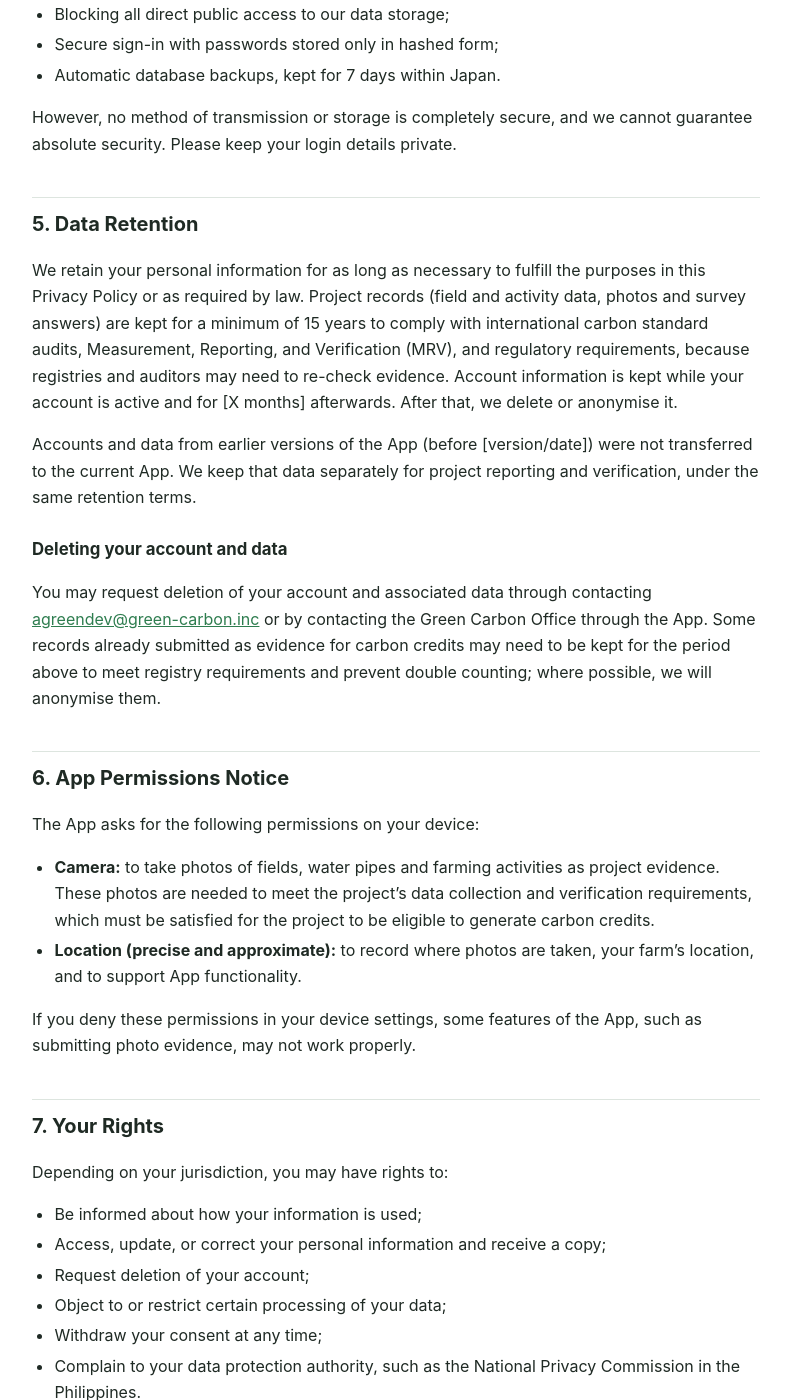
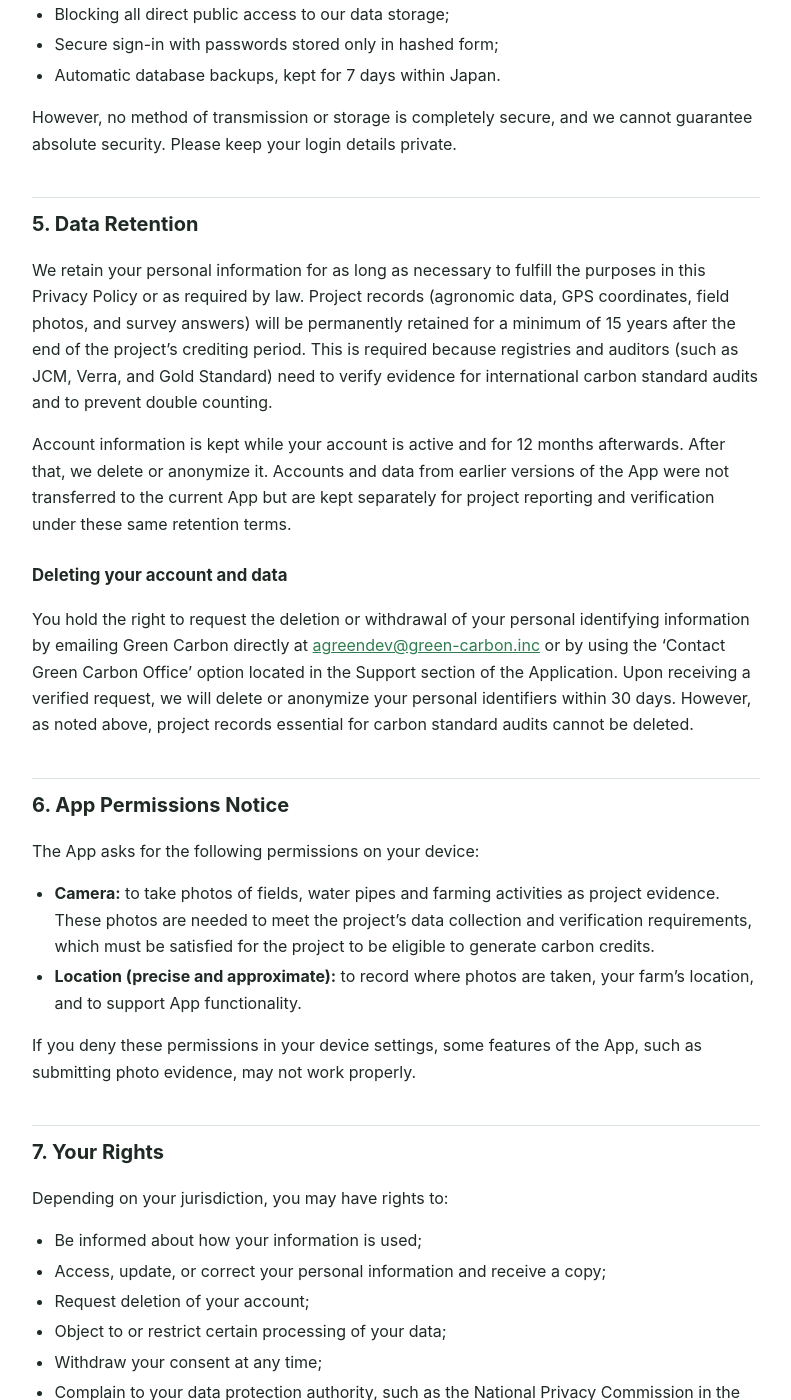
Before and after one commit to ajoanna-lgtm/agreen-legal, a Jekyll site: the page built from privacy.md, in a window 1280 px wide and 1400 px high, scrolled down 2842 px. Shown: the whole window, without its empty margins (244-1035 px from the left). Built offline with Jekyll 4.4.1, drawn with Linux system fonts in a browser that asks for light colours; some of the changed text lies outside the part shown.

Commit message:
Replace Privacy Policy with finalized text (placeholders resolved, retention and deletion terms)
Co-Authored-By: Claude Opus 5.5 <noreply@anthropic.com>
Claude-Session: https://claude.ai/code/session_01EaGVJy7aFs8ns9S5wmGX5i

```diff
--- a/privacy.md
+++ b/privacy.md
@@ -4,7 +4,7 @@ title: Agreen Mobile App – Privacy Policy
 last_updated: 2026/10/19
 ---
 
-Agreen, operated by Green Carbon Inc. ("we," "our," or "us"), respects your privacy and is committed to protecting your personal information. This Privacy Policy explains how we collect, use, store, share and safeguard information about you when you use the Agreen mobile app (the "App"). It covers the App on Android [and iOS]; the Agreen web platform has its own privacy policy.
+Agreen, operated by Green Carbon Inc. ("we," "our," or "us"), respects your privacy and is committed to protecting your personal information. This Privacy Policy explains how we collect, use, store, share and safeguard information about you when you use the Agreen mobile app (the "App"). It covers the App on Android and iOS; the Agreen web platform has its own privacy policy.
 
 ## 1. Information We Collect
 
@@ -89,13 +89,13 @@ However, no method of transmission or storage is completely secure, and we canno
 
 ## 5. Data Retention
 
-We retain your personal information for as long as necessary to fulfill the purposes in this Privacy Policy or as required by law. Project records (field and activity data, photos and survey answers) are kept for a minimum of 15 years to comply with international carbon standard audits, Measurement, Reporting, and Verification (MRV), and regulatory requirements, because registries and auditors may need to re-check evidence. Account information is kept while your account is active and for [X months] afterwards. After that, we delete or anonymise it.
+We retain your personal information for as long as necessary to fulfill the purposes in this Privacy Policy or as required by law. Project records (agronomic data, GPS coordinates, field photos, and survey answers) will be permanently retained for a minimum of 15 years after the end of the project's crediting period. This is required because registries and auditors (such as JCM, Verra, and Gold Standard) need to verify evidence for international carbon standard audits and to prevent double counting.
 
-Accounts and data from earlier versions of the App (before [version/date]) were not transferred to the current App. We keep that data separately for project reporting and verification, under the same retention terms.
+Account information is kept while your account is active and for 12 months afterwards. After that, we delete or anonymize it. Accounts and data from earlier versions of the App were not transferred to the current App but are kept separately for project reporting and verification under these same retention terms.
 
 ### Deleting your account and data
 
-You may request deletion of your account and associated data through contacting [agreendev@green-carbon.inc](mailto:agreendev@green-carbon.inc) or by contacting the Green Carbon Office through the App. Some records already submitted as evidence for carbon credits may need to be kept for the period above to meet registry requirements and prevent double counting; where possible, we will anonymise them.
+You hold the right to request the deletion or withdrawal of your personal identifying information by emailing Green Carbon directly at [agreendev@green-carbon.inc](mailto:agreendev@green-carbon.inc) or by using the 'Contact Green Carbon Office' option located in the Support section of the Application. Upon receiving a verified request, we will delete or anonymize your personal identifiers within 30 days. However, as noted above, project records essential for carbon standard audits cannot be deleted.
 
 ## 6. App Permissions Notice
 
@@ -117,7 +117,7 @@ Depending on your jurisdiction, you may have rights to:
 - Withdraw your consent at any time;
 - Complain to your data protection authority, such as the National Privacy Commission in the Philippines.
 
-To exercise these rights, please contact us using the information below. We will reply within [30] days and may ask you to confirm your identity.
+To exercise these rights, please contact us using the information below. We will reply within 30 days and may ask you to confirm your identity.
 
 ## 8. Contact Us
 
```
Also changed, not shown: other parts of privacy.md (+2 -2 lines).
